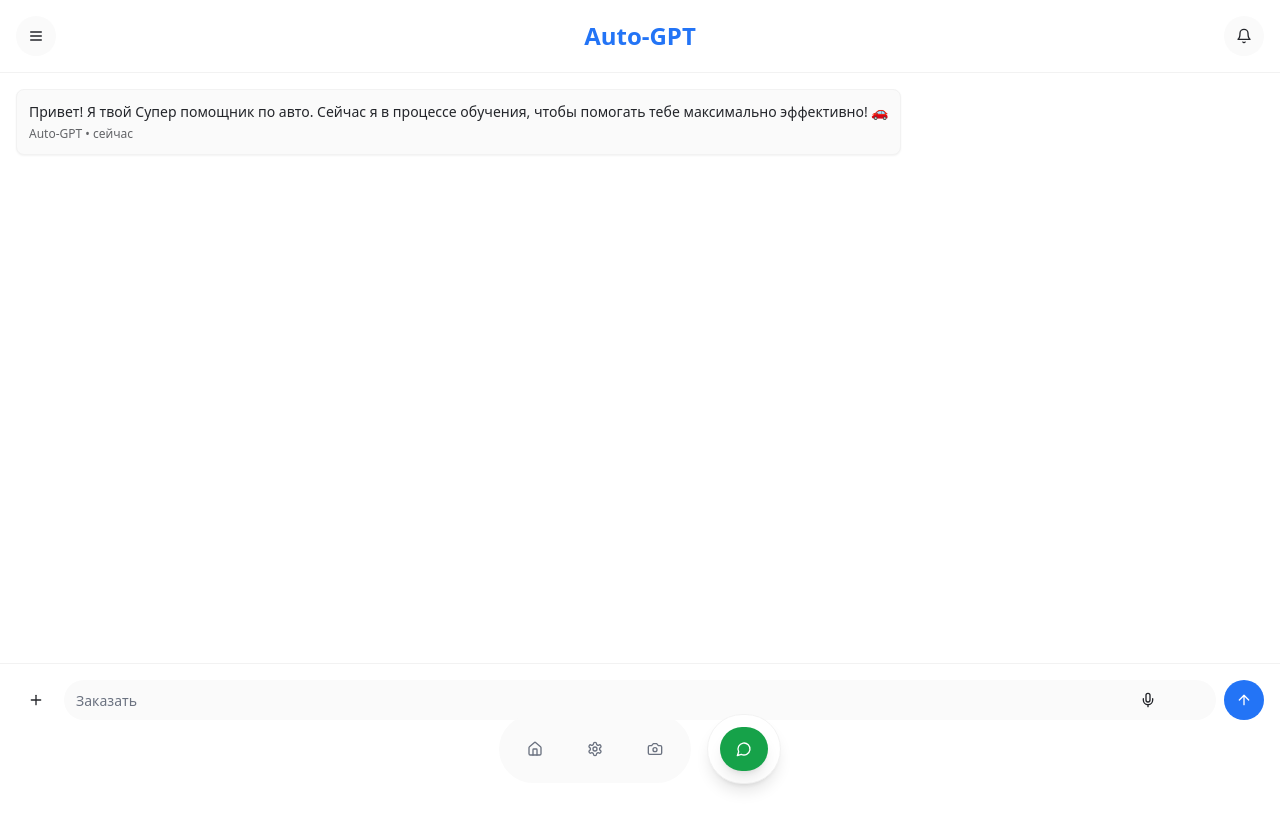
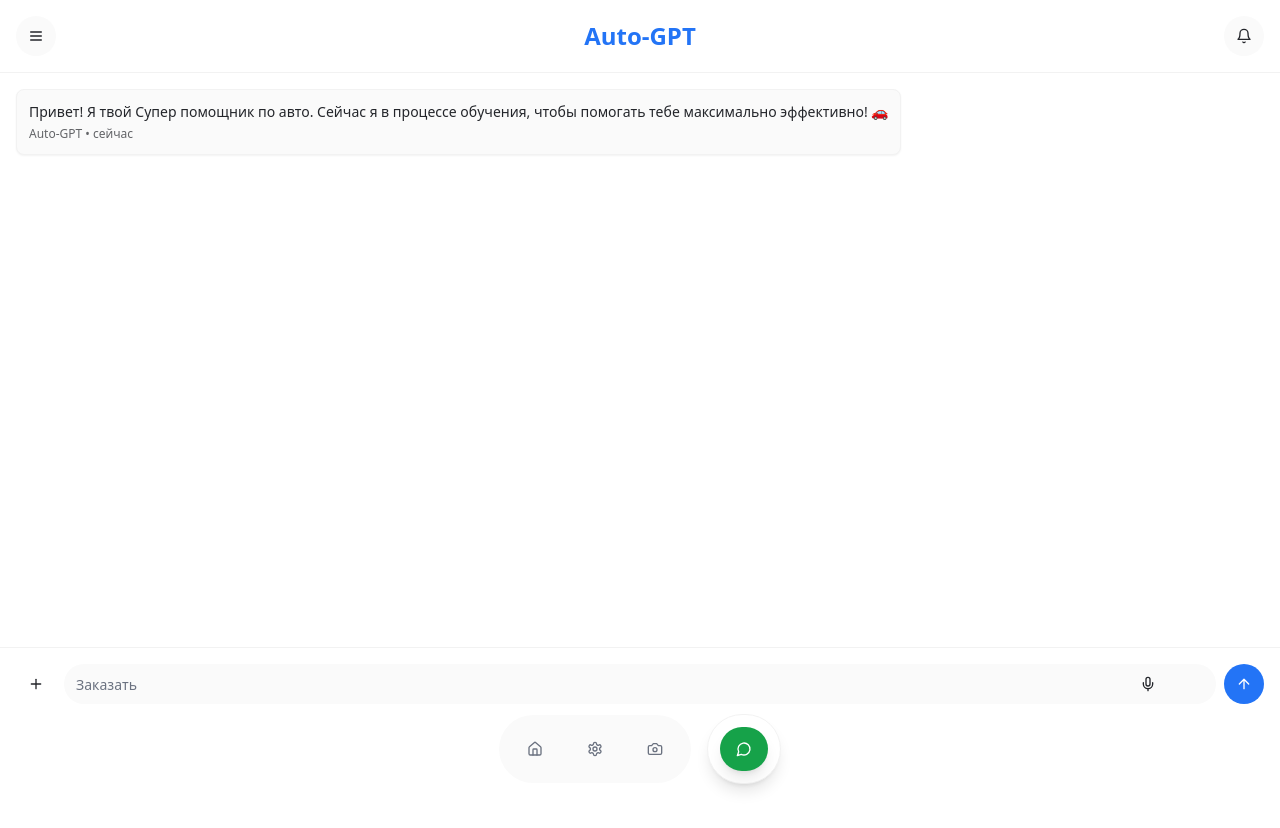
Before and after one commit to Altynbek-Azamatovich/myauto-chat, a React (Vite) app: page /super-chat in a window 1280 px wide. Shown: the top 828 px of the page. Built offline with nearby package versions, Linux system fonts and the light colour scheme; the HTML template or start-up script is replaced by a standard one.

Commit message:
Adjust chat input position

```diff
--- a/src/pages/SuperChat.tsx
+++ b/src/pages/SuperChat.tsx
@@ -88,7 +88,7 @@ const SuperChat = () => {
       </div>
 
       {/* Input Area */}
-      <div className="p-4 border-t bg-background pb-20">
+      <div className="p-4 border-t bg-background pb-24">
         <div className="flex items-center space-x-2">
           <Button variant="ghost" size="icon" className="rounded-full">
             <Plus className="h-5 w-5" />
```
